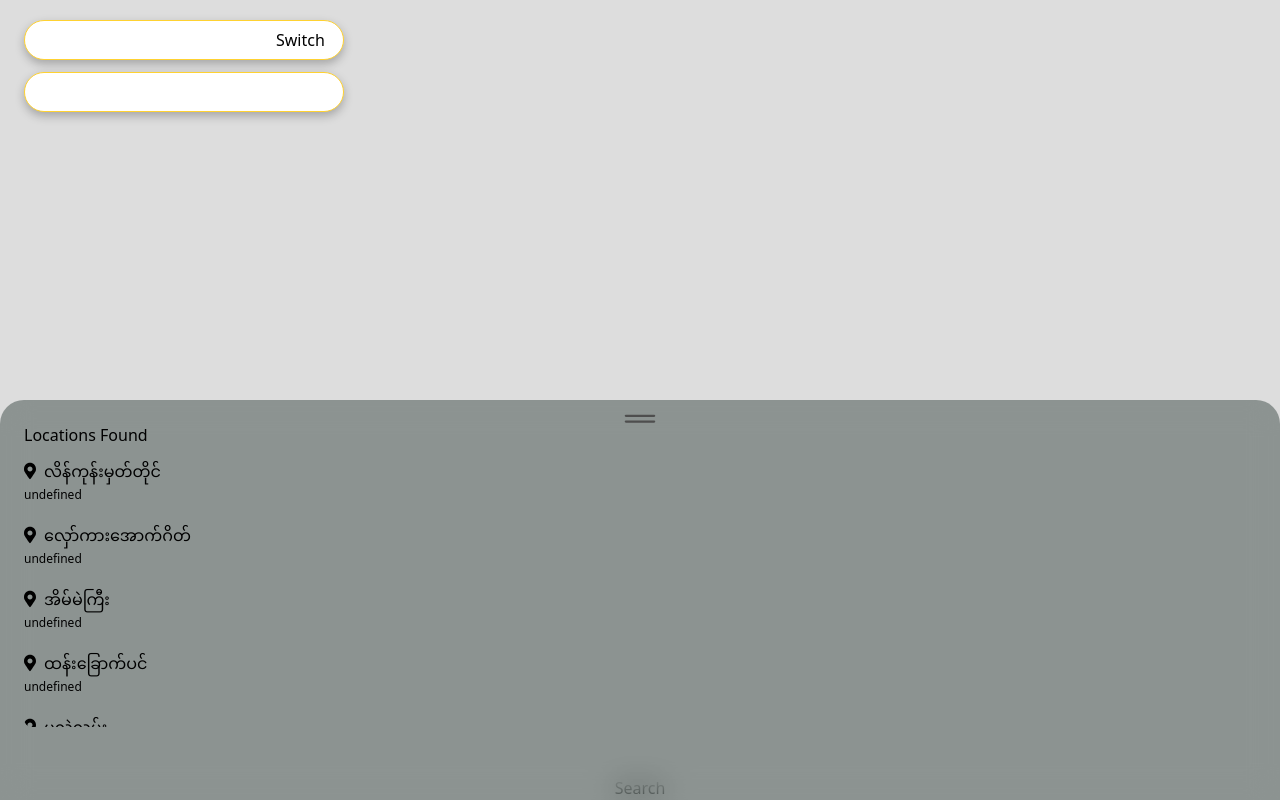
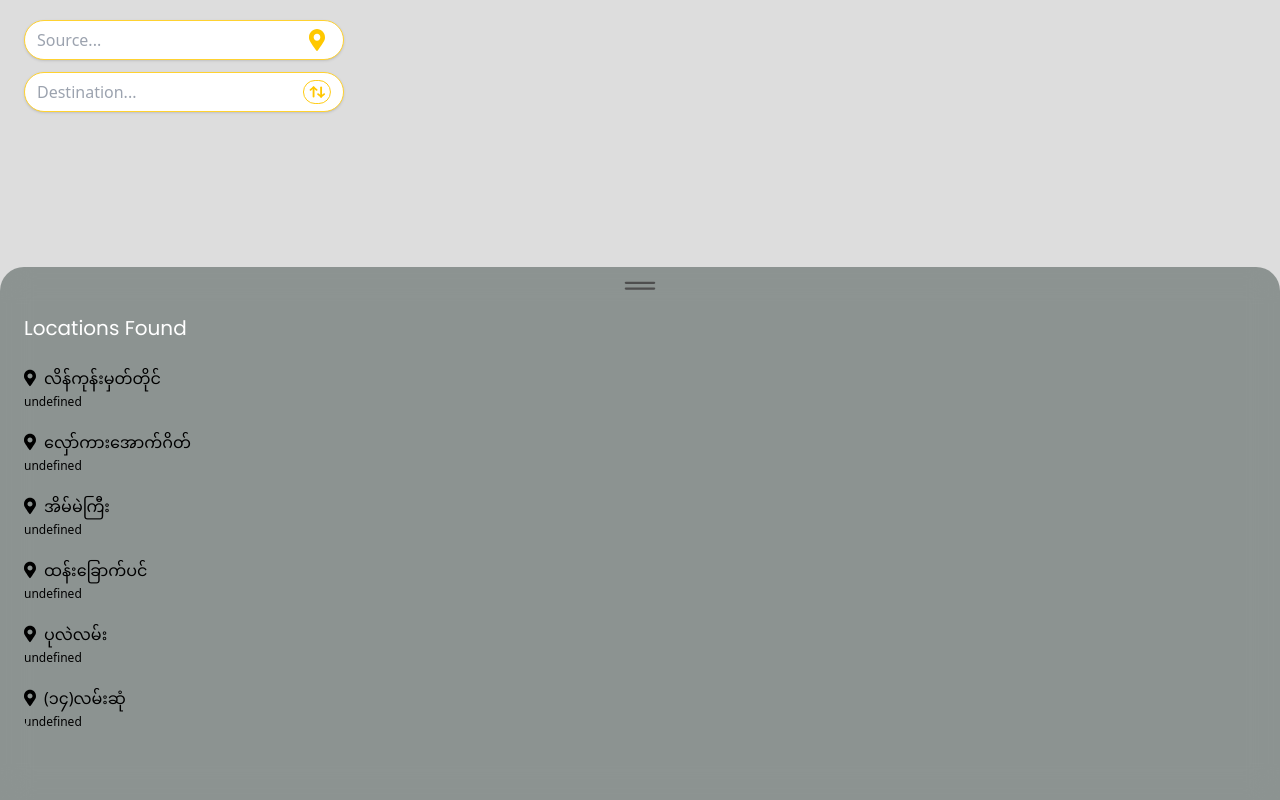
Before and after one commit to akkhayar/YBS-Directory, a SvelteKit app: page /search in a window 1280 px wide. Built offline with nearby package versions, Linux system fonts and the light colour scheme; a web font is replaced by a local one.

Commit message:
refactor: update search page design

```diff
--- a/src/routes/search/+page.svelte
+++ b/src/routes/search/+page.svelte
@@ -6,7 +6,9 @@
     import { writable } from "svelte/store";
     import RouteCard from "./RouteCard.svelte";
     import BusStopCard from "./BusStopCard.svelte";
+    import BusStopSearchBar from "./BusStopSearchBar.svelte";
     import BottomSlide from "$lib/components/BottomSlide.svelte";
+    import BottomSlideTitle from "$lib/components/BottomSlideTitle.svelte";
     import BottomSlideScrollable from "$lib/components/BottomSlideScrollable.svelte";
 
     export let data: PageData;
@@ -133,35 +135,45 @@
 
 <div class="flex h-screen flex-col justify-between">
     <div class="search-bar grid grid-cols-1 px-6 py-5">
-        <div
-            class="mb-3 flex h-10 flex-grow justify-between rounded-full border border-solid bg-white px-5 shadow sm:w-80 sm:flex-none"
-            style="border-color: var(--color-primary);"
+        <BusStopSearchBar
+            onInputClick={() => (lastWrittenStop = busStopA)}
+            placeholder="Source"
+            valueStore={busStopA}
         >
-            <input
-                type="search"
-                bind:value={$busStopA}
-                on:click={() => (lastWrittenStop = busStopA)}
-            />
+            <button
+                on:click={searchBus}
+                disabled={($busStopA && $busStopB) === ""}
+            >
+                <img
+                    src="/location.svg"
+                    alt="location"
+                    class="me-1.5 w-4"
+                    style="filter: invert(86%) sepia(44%) saturate(3801%) hue-rotate(359deg) brightness(102%) contrast(104%);"
+                />
+            </button>
+        </BusStopSearchBar>
+        <BusStopSearchBar
+            onInputClick={() => (lastWrittenStop = busStopB)}
+            placeholder="Destination"
+            valueStore={busStopB}
+        >
             <button
                 on:click={switchBusStops}
-                disabled={($busStopA && $busStopB) === ""}>Switch</button
+                disabled={($busStopA && $busStopB) === ""}
             >
-        </div>
+                <img src="/swap.svg" alt="swap" class="w-7" />
+            </button>
+        </BusStopSearchBar>
+    </div>
 
-        <input
-            class="flex h-10 flex-grow justify-between rounded-full border border-solid bg-white px-5 shadow sm:w-80 sm:flex-none"
-            style="border-color: var(--color-primary);"
-            type="search"
-            bind:value={$busStopB}
-            on:click={() => (lastWrittenStop = busStopB)}
-        />
-    </div>
-    <button on:click={searchBus} disabled={($busStopA && $busStopB) === ""}
-        >Search</button
-    >
-
-    <BottomSlide>
-        <p>Locations Found</p>
+    <BottomSlide size={2}>
+        <BottomSlideTitle>
+            {#if $isSearched}
+                Routes Found
+            {:else}
+                Locations Found
+            {/if}
+        </BottomSlideTitle>
         <BottomSlideScrollable>
             {#if $isSearched}
                 <RouteCard {routeInfo} />
--- /dev/null
+++ b/src/routes/search/BusStopSearchBar.svelte
@@ -0,0 +1,23 @@
+<script lang="ts">
+    import type { Writable } from "svelte/store";
+
+    export let onInputClick: () => void;
+    export let placeholder: string;
+    export let valueStore: Writable<string>;
+</script>
+
+<div
+    class="mb-3 flex h-10 flex-grow justify-between rounded-full border border-solid bg-white px-3 py-1 shadow sm:w-80 sm:flex-none placeholder:text-muted-foreground"
+    style="border-color: var(--color-primary);"
+>
+    <!-- TODO: add focus-visible class to this input -->
+    <input
+        class="focus-visible:outline-none"
+        type="search"
+        placeholder="{placeholder}..."
+        bind:value={$valueStore}
+        on:click={onInputClick}
+    />
+
+    <slot />
+</div>
--- a/src/routes/search/RouteCard.svelte
+++ b/src/routes/search/RouteCard.svelte
@@ -107,8 +107,11 @@
     ];
 </script>
 
-<div class="border-b-slate-300 border-b p-4">
-    <div class="grid gap-0 rounded-3xl bg-white" style={totalGridColsStyle}>
+<div class="border-b border-b-slate-300">
+    <div
+        class="grid h-16 gap-0 rounded-3xl bg-white"
+        style={totalGridColsStyle}
+    >
         {#each routeInfo.routeSegments as segment}
             <div
                 class={backdropRounded(segment)}
@@ -119,7 +122,7 @@
             >
                 <div
                     class="rounded-3xl {isFirstSegment(segment) ||
-                        'rounded-l-none'} p-3 flex flex-col justify-center items-center h-full"
+                        'rounded-l-none'} flex h-full flex-col items-center justify-center p-3"
                     style="background-color: {segmentShade(segment)};"
                 >
                     {#if segment.type === "walk"}
@@ -130,18 +133,18 @@
                                     {formatDistance(segment.distance)}
                                 </div>
                             </div>
-                            <div class="font-light text-xs text-gray-800">
+                            <div class="text-xs font-light text-gray-700">
                                 {segment.duration} mins
                             </div>
                         </div>
                     {:else}
                         <div class="flex">
                             <img src="/bus.svg" alt="bus-img" />
-                            <div class="ps-2 text-base">
+                            <div class="Poppins ps-2 text-base">
                                 {segment.from.busLineId}
                             </div>
                         </div>
-                        <div class="font-light text-xs text-gray-800">
+                        <div class="Poppins text-xs font-light text-gray-700">
                             {segment.duration} mins
                         </div>
                     {/if}
@@ -149,15 +152,16 @@
             </div>
         {/each}
     </div>
-    <div class="flex justify-between mt-3">
-        <div class="rounded-3xl bg-slate-300 flex justify-between">
-            <div class="mx-3 w-fit">
-                {routeInfo.fromLoc.stopId} - {routeInfo.toLoc.stopId}
-            </div>
+    <div class="mt-3 flex justify-between">
+        <div
+            class="flex h-7 justify-between rounded-3xl"
+            style="background-color: var(--color-secondary-white)"
+        >
+            <p class="Poppins mx-3 my-2 w-fit text-xs">Malikha - Time City</p>
         </div>
 
-        <a class="w-20 underline text-lg text-slate-300" href="./">
-            <img src="/right-arrow.svg" alt="right-arrow">
+        <a href="/route">
+            <img src="/right-arrow.svg" alt="right-arrow" />
         </a>
     </div>
 </div>
```
